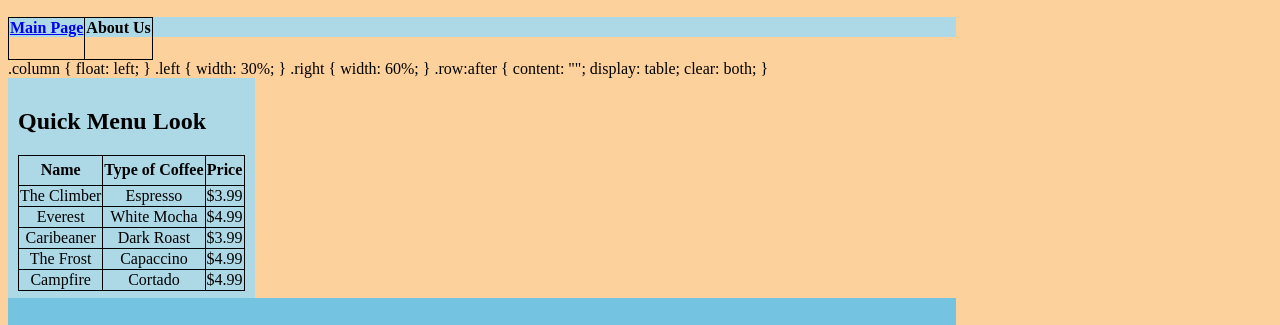
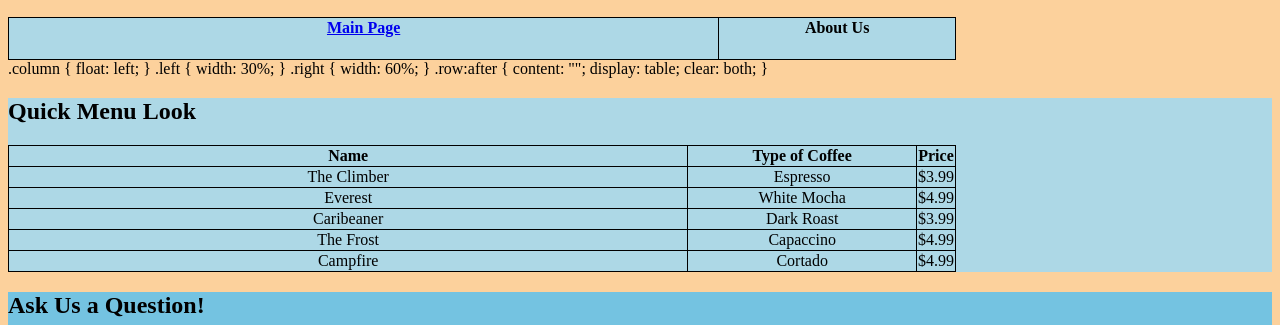
Before and after one commit to jctmcclain/caffeinated-climber-1, a plain HTML site: page docs/index.html in a window 1280 px wide. Shown: the part 445-770 px from the top of the page. Drawn offline with Linux system fonts and the light colour scheme.

Commit message:
Update styles.css
most of the css is now in the index

```diff
--- a/docs/stylesheet/styles.css
+++ b/docs/stylesheet/styles.css
@@ -1,33 +1,7 @@
-.links {
-    table, th, td {
+table, th, td {
     border: 1px solid black;
     border-collapse: collapse;
     text-align: center;
-  }
-  width: 75%;
-  height: 20px;
-  background-color: lightblue;
-}
-.column {
-  float: left;
-  padding: 10px;
-  height: 200px;
-}
-.left {
-  table, th, td {
-  border: 1px solid black;
-  border-collapse: collapse;
-  }
-    th {
-    height: 30px;
-    }
-  width: 35%%;
-  height: 200px;
-  background-color: lightblue;
-  }
-}
-.right {
-  width: 65%;
-  height: 200px;
-  background-color: lightblue;
-}
+    width: 75%;
+    height: 20px;
+    background-color: lightblue;
```
